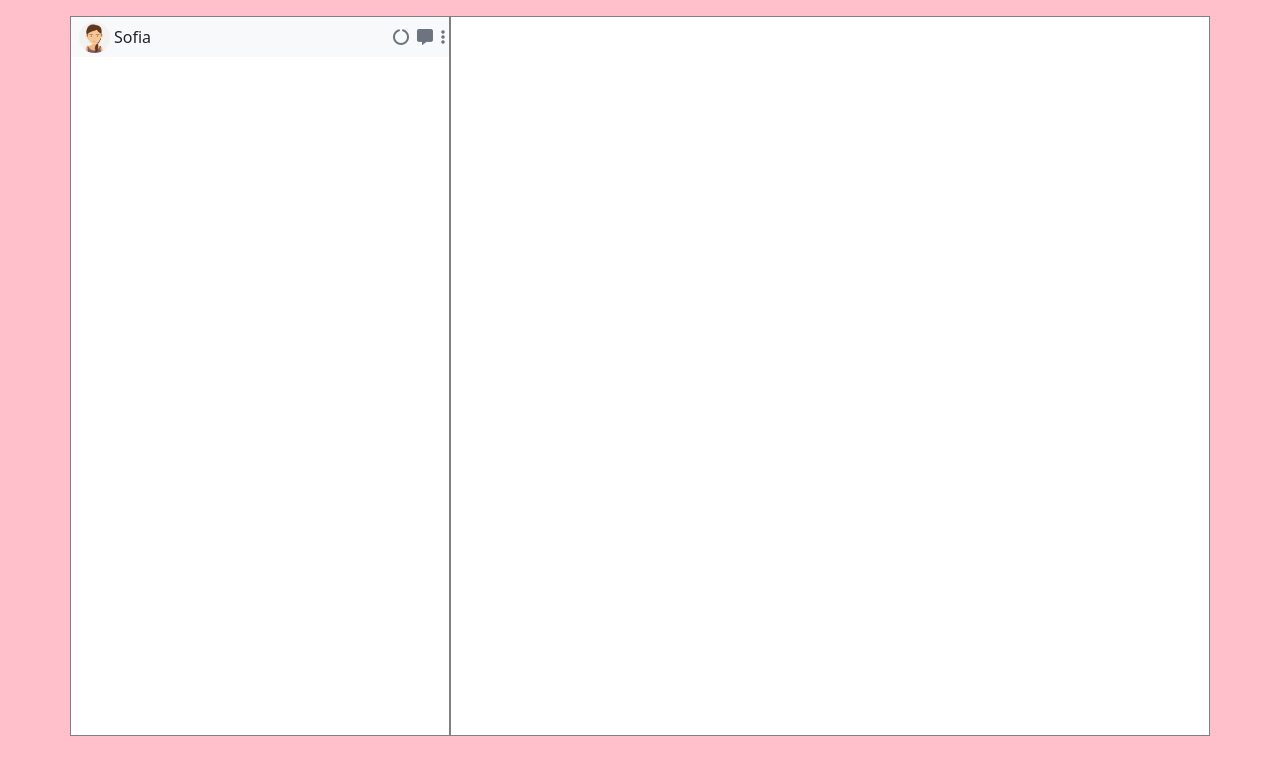
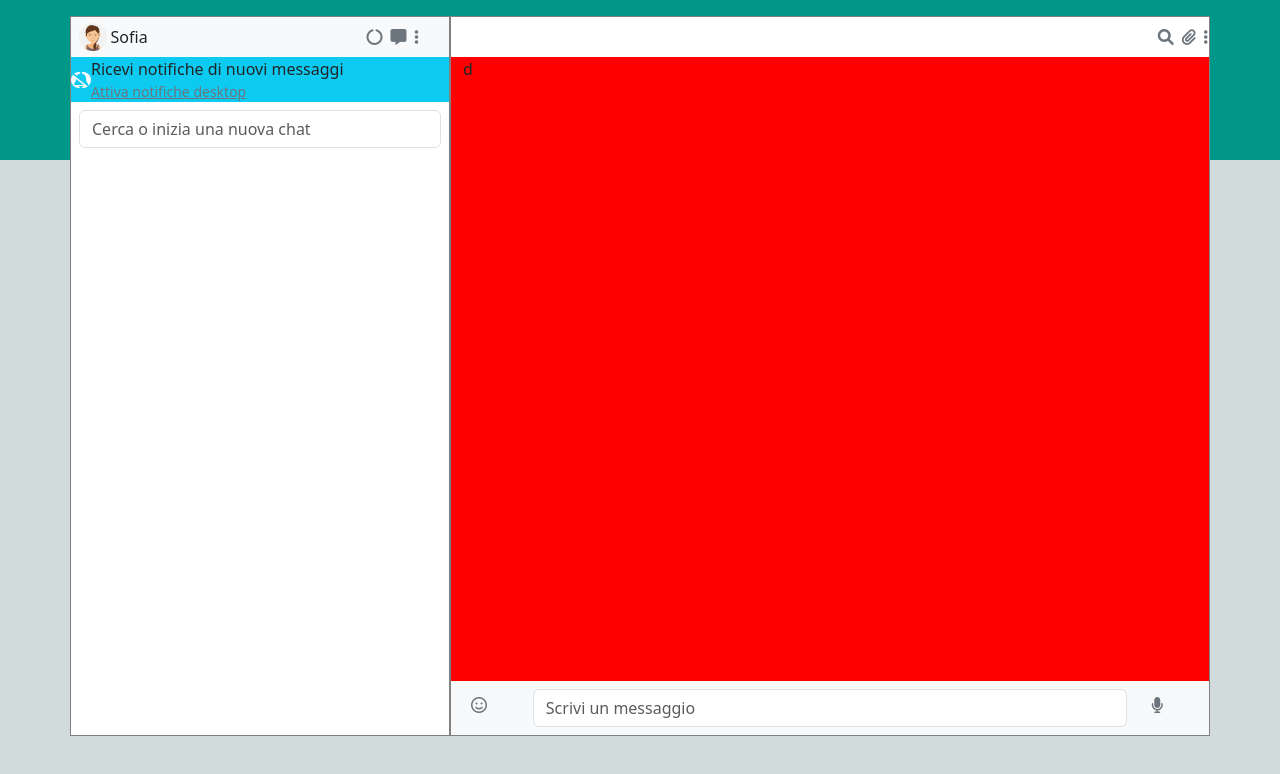
Before and after one commit to SofiaDiBlasi/vue-boolzapp, a plain HTML site: page index.html in a window 1280 px wide. Drawn offline with nearby package versions, Linux system fonts and the light colour scheme.

Commit message:
struttura html statica completata

```diff
--- a/assets/css/style.css
+++ b/assets/css/style.css
@@ -1,6 +1,5 @@
 body{
-    /*background-image: linear-gradient(90deg, #020024 0%, #090979 35%, #00d4ff 100%);*/
-    background-color: pink;
+    background: no-repeat linear-gradient(#009688 20%, #d2dbdb 20% 80%);
 }
 
 .container {
@@ -19,3 +18,9 @@ body{
     width: 10%;
     border-radius: 50%;
 }
+
+.chatBox {
+    max-width: 1000px;
+    background-color: red;
+    overflow-y: scroll;
+}
--- a/index.html
+++ b/index.html
@@ -8,27 +8,84 @@
     <link rel="stylesheet" href="./assets/css/style.css">
     <title>Boolzapp</title>
 </head>
-  <body>
+  <body class="vh-100">
     <div class="d-flex justify-content-center" id="app">
         <!--container principale-->
-        <div class="container d-flex d-column my-3 mx-4 p-0">
+        <div class="container d-flex my-3 p-0">
                 <!--parte sinistra del container-->
-                <div class="box lefBox d-flex flex-column col-4">
+                <div class="box d-flex flex-column col-4">
+                  <div class="row mx-0 bg-light">
                     <!--sezione utente principale-->
-                    <div class="d-flex justify-content-between bg-light">
-                        <div class="d-flex align-items-center p-1">
+                    <!--foto e nome user-->
+                      <div class="col-9 d-flex p-1 align-items-center">
                           <img class="userImg mx-1" src="./img/avatar_io.jpg" alt="">
                           <span>Sofia</span>
                       </div>
-                        <div class="d-flex align-items-center mx-1 my-1">
+                      <!--icone user-->
+                      <div class="col-3 d-flex align-items-center mx-0 my-1">
                           <i class="fa-solid fa-circle-notch text-secondary"></i>
                           <i class="fa-solid fa-message text-secondary p-2"></i>
                           <i class="fa-solid fa-ellipsis-vertical text-secondary"></i>
                       </div>
                   </div>
+                  <!--barra notifiche-->
+                  <div class="d-flex bg-info">
+                    <!--icona campanella-->
+                    <div class="d-flex align-items-center">
+                      <i class="fa-solid fa-bell-slash text-info bg-light rounded-5"></i>
                     </div>
+                    <!--testo delle notifiche-->
+                    <div class="d-flex flex-column">
+                      <span>Ricevi notifiche di nuovi messaggi</span>
+                      <small class="text-secondary text-decoration-underline">Attiva notifiche desktop</small>
+                    </div>
+                  </div>
+                  <!--barra di ricerca-->
+                  <div class="my-2 mx-2">
+                    <input class="form-control mr-sm-2 " type="search" placeholder="Cerca o inizia una nuova chat" aria-label="Search">
+                  </div>
+                  <!--chat con altri utenti-->
+                  <div></div>
+                </div>
+
                 <!--parte destra del container-->
-                <div class="box rightBox col-8">
+                <div class="col-8 box d-flex flex-column flex-column mx-0">
+                  <!--sezione utente principale-->
+                  <div class="row mx-0">
+                    <!--foto user-->
+                    <div class="col-1">
+                    </div>
+                    <!--ultimo accesso e nome user-->
+                    <div class="col-10">
+                    </div>
+                    <!--icone user-->
+                    <div class="col-1 d-flex align-items-center my-1">
+                        <i class="fa-solid fa-magnifying-glass text-secondary"></i>
+                        <i class="fa-solid fa-paperclip text-secondary p-2"></i>
+                        <i class="fa-solid fa-ellipsis-vertical text-secondary"></i>
+                    </div>
+                  </div>
+                  <!--sezione con messaggi-->
+                  <div class="row h-100 mx-0">
+                    <div class="chatBox col-12 mx-0 row">
+                        d
+                    </div>
+                  </div>
+                  <!--sezione per mandare messaggi-->
+                  <div class="row bg-light p-2 mx-0">
+                      <!--icona emoji-->
+                      <div class="col-1 align-items-center my-1">
+                        <i class="fa-regular fa-face-smile text-secondary"></i>
+                      </div>
+                        <!--text area-->
+                        <div class="col-10">
+                          <input class="form-control" type="text" placeholder="Scrivi un messaggio" aria-label="default input example">
+                        </div>
+                      <!--icona microfono-->
+                      <div class="col-1 align-items-center my-1">
+                        <i class="fa-solid fa-microphone text-secondary"></i>
+                      </div>
+                  </div>
               </div>
         </div>
     </div>
```
Lines whose indentation alone changed are shown as unchanged.
